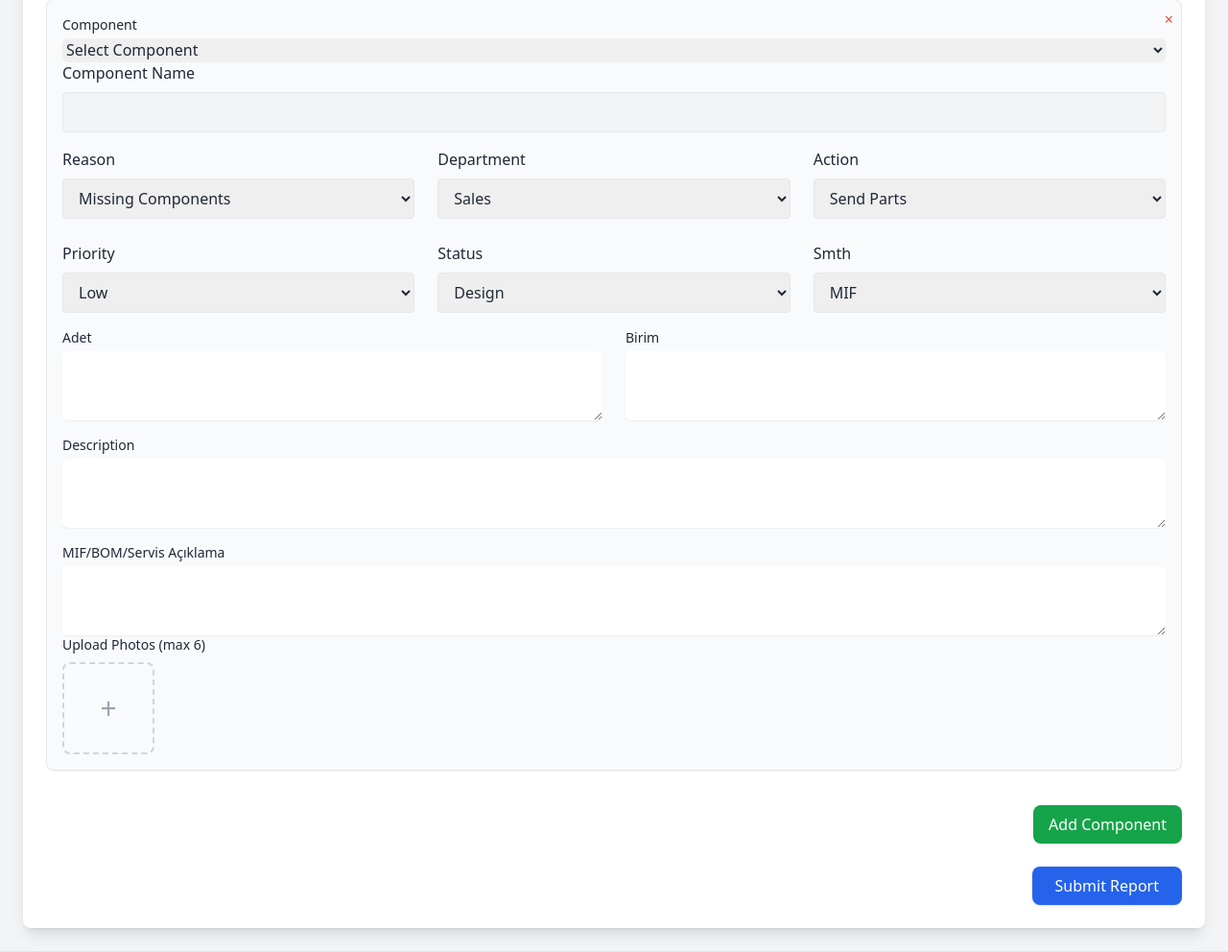
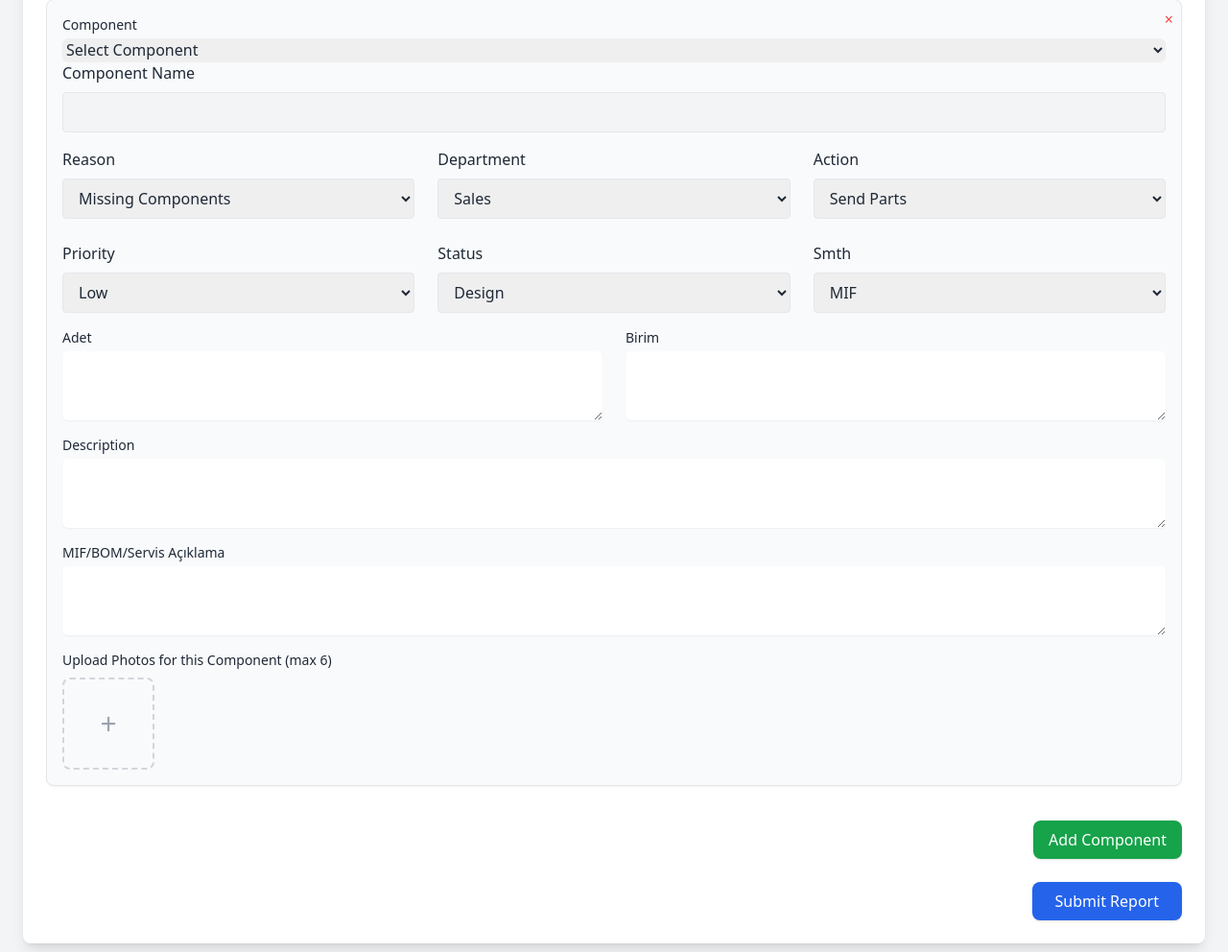
Before and after one commit to SkyGok/UNIMAK, a Flask app: page /upload in a window 1280 px wide. Shown: the part 665-1657 px from the top of the page at 96% size. Run offline with Flask 3, Linux system fonts and the light colour scheme; a user stored in the database is signed in; some libraries are stand-ins or nearby versions.

Commit message:
main page and upload page updates

```diff
--- a/backend/app.py
+++ b/backend/app.py
@@ -87,7 +87,7 @@ def index():
         ORDER BY p.created_at DESC
     """)
 
-    problem_dict = defaultdict(lambda: {"components": [], "photos": []})
+    problem_dict = defaultdict(lambda: {"components": []})
 
     for row in problems:
         prob = problem_dict[row["problem_id"]]
@@ -105,23 +105,32 @@ def index():
         })
         if row["pc_id"]:
             prob["components"].append({
+                "pc_id": row["pc_id"],
                 "component_name": row["component_name"],
                 "component_no": row["component_no"],
                 "reason": row["reason"],
                 "description": row["description"],
                 "priority": row["priority"],
                 "action": row["action"],
-                "department": row["department"]
+                "department": row["department"],
+                "photos": []  # Will be populated below
             })
 
-    # Attach photos from filesystem
+    # Attach photos from filesystem per component
     base_path = os.path.join(app.root_path, "static/files/uploads")
     for prob in problem_dict.values():
         df_prefix = prob["df_filename"].split(".")[0] if prob["df_filename"] else None
         if df_prefix:
-            pictures_dir = os.path.join(base_path, df_prefix, "pictures")
-            if os.path.exists(pictures_dir):
-                prob["photos"] = os.listdir(pictures_dir)
+            problem_base_dir = os.path.join(base_path, df_prefix)
+            if os.path.exists(problem_base_dir):
+                # Look for component-specific photo folders
+                for comp in prob["components"]:
+                    component_photos_dir = os.path.join(problem_base_dir, f"component_{comp['pc_id']}", "pictures")
+                    if os.path.exists(component_photos_dir):
+                        comp["photos"] = [f for f in os.listdir(component_photos_dir)
+                                         if os.path.isfile(os.path.join(component_photos_dir, f))]
+                    else:
+                        comp["photos"] = []
 
     data = list(problem_dict.values())
     t = get_translations()
@@ -273,24 +282,12 @@ def upload():
         # ---- parse components (robust) ----
         components_list = parse_components_from_form(request.form)
 
-        # ---- files ----
-        photos = request.files.getlist("photos")  # <input name="photos" multiple>
-
-        # ---- create df number and folders ----
+        # ---- create df number and base folder ----
         timestamp = datetime.now().strftime("%d%m%y%H%M%S")
         df_number = f"df_{timestamp}"
         folder_name = df_number
         base_dir = os.path.join(app.static_folder, "files", "uploads", folder_name)
-        pictures_dir = os.path.join(base_dir, "pictures")
-        os.makedirs(pictures_dir, exist_ok=True)
-
-        saved_photo_filenames = []
-        for idx, photo in enumerate(photos, start=1):
-            if photo and photo.filename:
-                ext = os.path.splitext(photo.filename)[1] or ".jpg"
-                filename = secure_filename(f"{folder_name}_{idx}{ext}")
-                photo.save(os.path.join(pictures_dir, filename))
-                saved_photo_filenames.append(filename)
+        os.makedirs(base_dir, exist_ok=True)
 
         # ---- Insert main problems row using cs50.SQL execute (no cursor) ----
         db.execute("""
@@ -302,7 +299,7 @@ def upload():
         problem_id = db.execute("SELECT last_insert_rowid() AS id")[0]["id"]
 
         # ---- Insert problem_components and problem_steps per component ----
-        for comp in components_list:
+        for idx, comp in enumerate(components_list):
             comp_id = comp.get("component_id") or comp.get("component") or None
             reason_v = comp.get("reason")
             department_v = comp.get("department")
@@ -310,11 +307,27 @@ def upload():
             priority_v = comp.get("priority")
             description_v = comp.get("description")
 
+            # Insert problem_component
             db.execute("""
                 INSERT INTO problem_components
                 (problem_id, component_id, reason, department, action, priority, description)
                 VALUES (?, ?, ?, ?, ?, ?, ?)
             """, problem_id, comp_id, reason_v, department_v, action_v, priority_v, description_v)
+
+            # Get the inserted problem_component id
+            problem_component_id = db.execute("SELECT last_insert_rowid() AS id")[0]["id"]
+
+            # ---- Save photos for this component ----
+            component_photos = request.files.getlist(f"components[{idx}][photos]")
+            if component_photos and any(photo.filename for photo in component_photos):
+                component_pictures_dir = os.path.join(base_dir, f"component_{problem_component_id}", "pictures")
+                os.makedirs(component_pictures_dir, exist_ok=True)
+
+                for photo_idx, photo in enumerate(component_photos, start=1):
+                    if photo and photo.filename:
+                        ext = os.path.splitext(photo.filename)[1] or ".jpg"
+                        filename = secure_filename(f"comp_{problem_component_id}_{photo_idx}{ext}")
+                        photo.save(os.path.join(component_pictures_dir, filename))
 
             # add initial step row for that component (adjust fields to your schema)
             db.execute("""
--- a/backend/templates/upload.html
+++ b/backend/templates/upload.html
@@ -179,12 +179,12 @@
 
 
                 <!-- Component Photos -->
-                <div>
-                     <label class="block text-sm font-medium mb-2">Upload Photos (max 6)</label>
-                    <div id="imagePreview" class="flex flex-wrap gap-4">
+                <div class="mt-4">
+                    <label class="block text-sm font-medium mb-2">Upload Photos for this Component (max 6)</label>
+                    <div class="component-photos-preview flex flex-wrap gap-4" data-component-index="0">
                         <label class="w-24 h-24 flex items-center justify-center border-2 border-dashed border-gray-300 rounded-lg cursor-pointer hover:bg-gray-50">
                             <span class="text-3xl text-gray-400">+</span>
-                            <input type="file" name="photos" accept="image/*" class="hidden" multiple id="photoInput">
+                            <input type="file" name="components[0][photos]" accept="image/*" class="hidden component-photo-input" multiple data-component-index="0">
                         </label>
                     </div>
                 </div>
@@ -225,8 +225,6 @@ document.addEventListener("DOMContentLoaded", () => {
     // Elements
     const addComponentBtn = document.getElementById('addComponentBtn');
     const componentsContainer = document.getElementById('componentsContainer');
-    const photoInput = document.getElementById('photoInput');
-    const imagePreview = document.getElementById('imagePreview');
     const projectSelect = document.getElementById('project_select');
     const groupSelect = document.getElementById('group_select');
 
@@ -247,18 +245,34 @@ document.addEventListener("DOMContentLoaded", () => {
         const clone = template.cloneNode(true);
 
         clone.querySelectorAll('select, textarea, input[type="file"]').forEach(el => {
-            el.name = el.name.replace(/\d+/, componentIndex);
+            const oldName = el.name;
+            el.name = oldName.replace(/\[\d+\]/, `[${componentIndex}]`);
             if (el.tagName === 'SELECT') el.selectedIndex = 0;
             if (el.tagName === 'TEXTAREA') el.value = '';
-            if (el.type === 'file') el.value = '';
+            if (el.type === 'file') {
+                el.value = '';
+                if (el.classList.contains('component-photo-input')) {
+                    el.setAttribute('data-component-index', componentIndex);
+                }
+            }
         });
 
-        // Reset file inputs and previews
-        clone.querySelectorAll('input[type="file"]').forEach(input => {
-            input.value = '';
-            const previewContainer = input.closest('.component-row').querySelector('.component-image-preview');
-            previewContainer.innerHTML = '';
-        });
+        // Reset photo preview container
+        const photoPreview = clone.querySelector('.component-photos-preview');
+        if (photoPreview) {
+            photoPreview.setAttribute('data-component-index', componentIndex);
+            photoPreview.innerHTML = `
+                <label class="w-24 h-24 flex items-center justify-center border-2 border-dashed border-gray-300 rounded-lg cursor-pointer hover:bg-gray-50">
+                    <span class="text-3xl text-gray-400">+</span>
+                    <input type="file" name="components[${componentIndex}][photos]" accept="image/*" class="hidden component-photo-input" multiple data-component-index="${componentIndex}">
+                </label>
+            `;
+            // Add event listener to new photo input
+            const newPhotoInput = photoPreview.querySelector('.component-photo-input');
+            if (newPhotoInput) {
+                setupPhotoPreview(newPhotoInput, photoPreview);
+            }
+        }
 
         clone.querySelector('.remove-component').addEventListener('click', () => clone.remove());
         componentsContainer.appendChild(clone);
@@ -279,36 +293,53 @@ document.addEventListener("DOMContentLoaded", () => {
     });
 
 
-    // Image Preview
-    photoInput?.addEventListener('change', (e) => {
+    // Setup photo preview for component photo inputs
+    function setupPhotoPreview(photoInput, previewContainer) {
+        photoInput.addEventListener('change', (e) => {
             const files = Array.from(e.target.files);
-        if (filesArray.length + files.length > maxImages) {
-            alert(`You can only upload up to ${maxImages} images.`);
+            const existingPreviews = previewContainer.querySelectorAll('.photo-preview-item').length;
+
+            if (existingPreviews + files.length > maxImages) {
+                alert(`You can only upload up to ${maxImages} images per component.`);
+                e.target.value = '';
                 return;
             }
 
             files.forEach(file => {
-            filesArray.push(file);
-
                 const reader = new FileReader();
                 reader.onload = (event) => {
                     const imgContainer = document.createElement('div');
-                imgContainer.className = 'relative w-24 h-24';
+                    imgContainer.className = 'relative w-24 h-24 photo-preview-item';
 
                     imgContainer.innerHTML = `
                         <img src="${event.target.result}" class="w-full h-full object-cover rounded-lg shadow" />
-                    <button class="absolute -top-2 -right-2 bg-red-500 text-white rounded-full w-6 h-6">×</button>
+                        <button type="button" class="absolute -top-2 -right-2 bg-red-500 text-white rounded-full w-6 h-6 flex items-center justify-center">×</button>
                     `;
 
                     imgContainer.querySelector('button').addEventListener('click', () => {
-                    filesArray = filesArray.filter(f => f !== file);
                         imgContainer.remove();
+                        // Update file input
+                        const dt = new DataTransfer();
+                        const input = e.target;
+                        Array.from(input.files).forEach(f => {
+                            if (f !== file) dt.items.add(f);
+                        });
+                        input.files = dt.files;
                     });
 
-                imagePreview.prepend(imgContainer);
+                    previewContainer.appendChild(imgContainer);
                 };
                 reader.readAsDataURL(file);
             });
+        });
+    }
+
+    // Setup photo previews for existing component rows
+    document.querySelectorAll('.component-photo-input').forEach(input => {
+        const previewContainer = input.closest('.component-photos-preview');
+        if (previewContainer) {
+            setupPhotoPreview(input, previewContainer);
+        }
     });
 
     // Project Selection Logic
```
Also changed, not shown: backend/templates/partials/card_view.html (+13 -9 lines), backend/templates/partials/card_view_table.html (+13 -9 lines), backend/static/files/unimak.db, backend/static/files/uploads/df_201125154805/component_13/pictures/comp_13_1.jpg (added), backend/static/files/uploads/df_201125154805/component_14/pictures/comp_14_1.png (added), 1 other file. Lines whose indentation alone changed are shown as unchanged.
